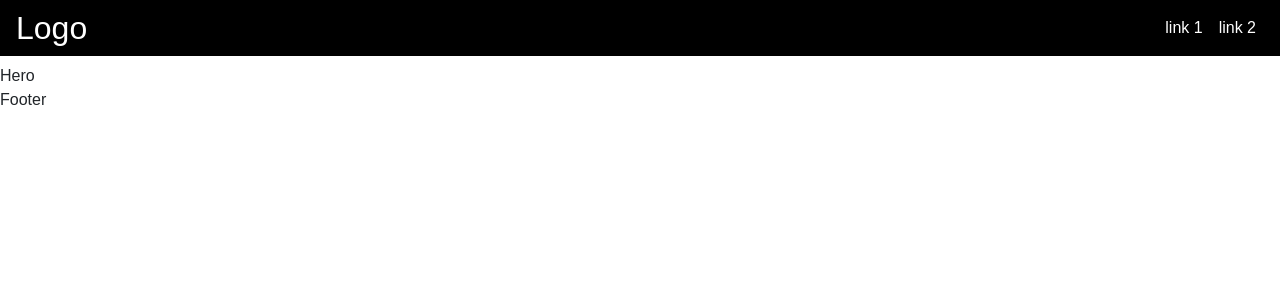
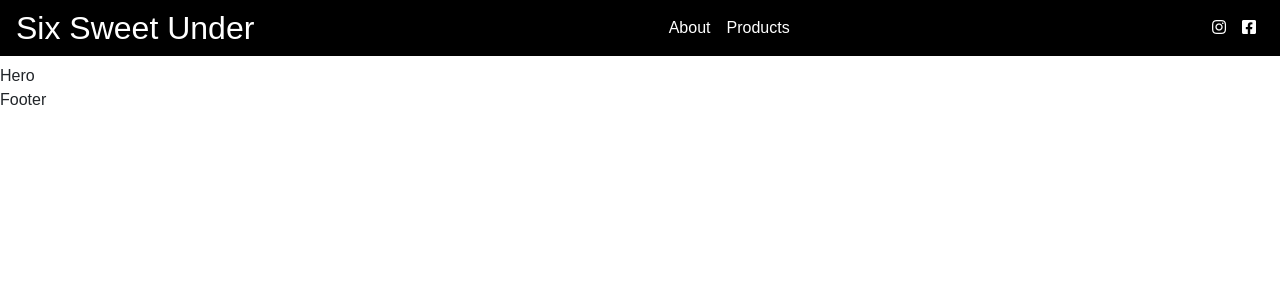
Before and after one commit to Danvieira7/six_sweet_under, a React (Create React App) app: page / in a window 1280 px wide. Shown: the top 300 px of the page. Built offline with nearby package versions, Linux system fonts and the light colour scheme.

Commit message:
Toolbar icons

```diff
--- a/public/index.html
+++ b/public/index.html
@@ -10,6 +10,7 @@
       content="Web site created using create-react-app"
     />
     <link rel="stylesheet" href="https://stackpath.bootstrapcdn.com/bootstrap/4.3.1/css/bootstrap.min.css" integrity="sha384-ggOyR0iXCbMQv3Xipma34MD+dH/1fQ784/j6cY/iJTQUOhcWr7x9JvoRxT2MZw1T" crossorigin="anonymous">
+    <link rel="stylesheet" href="https://use.fontawesome.com/releases/v5.8.1/css/all.css">
     <link rel="apple-touch-icon" href="logo192.png" />
     <!--
       manifest.json provides metadata used when your web app is installed on a
--- a/src/components/Toolbar/Toolbar.css
+++ b/src/components/Toolbar/Toolbar.css
@@ -49,6 +49,27 @@
     color: goldenrod;
 }
 
+.toolbar_nav_icons ul{
+    list-style: none;
+    margin: 0;
+    padding: 0;
+    display: flex;
+}
+
+.toolbar_nav_icons li{
+    padding: 0 0.5rem;
+}
+
+.toolbar_nav_icons a{
+    color: white;
+    text-decoration: none;
+}
+
+.toolbar_nav_icons a:hover,
+.toolbar_nav_icons a:active{
+    color: goldenrod;
+}
+
 @media (max-width: 768px){
     .toolbar_nav_items{
         display: none
--- a/src/components/Toolbar/Toolbar.jsx
+++ b/src/components/Toolbar/Toolbar.jsx
@@ -9,13 +9,20 @@ const Toolbar = props => (
                 <ToggleButton click={props.drawerClickHandler}/>
             </div>
             <div className="toolbar_logo">
-                <a href="/">Logo</a>
+                <a href="/">Six Sweet Under</a>
             </div>
             <div className="spacer"/>
             <div className="toolbar_nav_items">
                 <ul>
-                    <li><a href="/">link 1</a></li>
-                    <li><a href="/">link 2</a></li>
+                    <li><a href="/">About</a></li>
+                    <li><a href="/">Products</a></li>
+                </ul>
+            </div>
+            <div className="spacer"/>
+            <div className="toolbar_nav_icons">
+                <ul>
+                    <li><a href="/"><i className="fab fa-instagram"></i></a></li>
+                    <li><a href="/"><i className="fab fa-facebook-square"></i></a></li>
                 </ul>
             </div>
         </nav>
```
